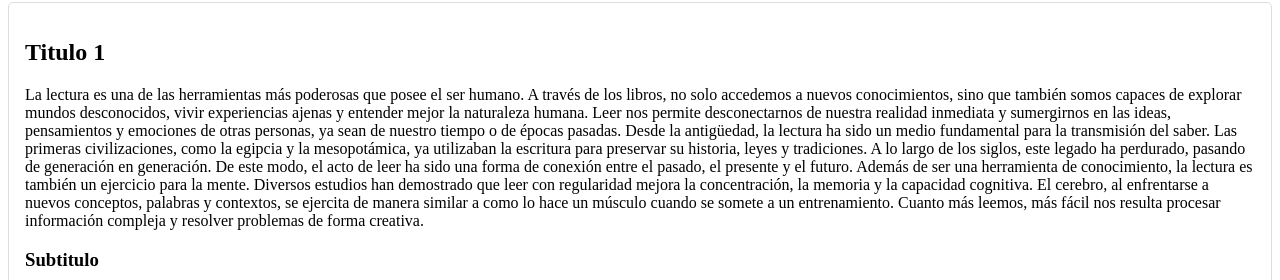
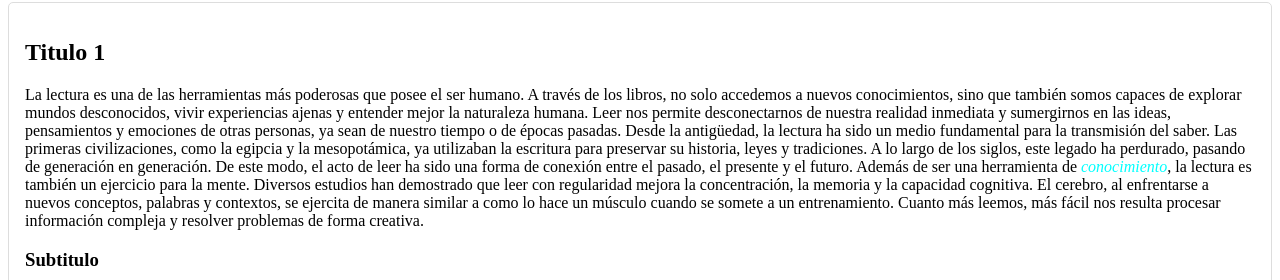
Before and after one commit to JoseGomezP/Lab15, a plain HTML site: page index.html in a window 1280 px wide. Shown: the part 128-408 px from the top of the page. Drawn offline with Linux system fonts and the light colour scheme.

Commit message:
Cambio10

```diff
--- a/index.html
+++ b/index.html
@@ -32,7 +32,7 @@
 
                 Desde la antigüedad, la lectura ha sido un medio fundamental para la transmisión del saber. Las primeras civilizaciones, como la egipcia y la mesopotámica, ya utilizaban la escritura para preservar su historia, leyes y tradiciones. A lo largo de los siglos, este legado ha perdurado, pasando de generación en generación. De este modo, el acto de leer ha sido una forma de conexión entre el pasado, el presente y el futuro.
 
-                Además de ser una herramienta de conocimiento, la lectura es también un ejercicio para la mente. Diversos estudios han demostrado que leer con regularidad mejora la concentración, la memoria y la capacidad cognitiva. El cerebro, al enfrentarse a nuevos conceptos, palabras y contextos, se ejercita de manera similar a como lo hace un músculo cuando se somete a un entrenamiento. Cuanto más leemos, más fácil nos resulta procesar información compleja y resolver problemas de forma creativa.
+                Además de ser una herramienta de <span class="iluminar">conocimiento</span>, la lectura es también un ejercicio para la mente. Diversos estudios han demostrado que leer con regularidad mejora la concentración, la memoria y la capacidad cognitiva. El cerebro, al enfrentarse a nuevos conceptos, palabras y contextos, se ejercita de manera similar a como lo hace un músculo cuando se somete a un entrenamiento. Cuanto más leemos, más fácil nos resulta procesar información compleja y resolver problemas de forma creativa.
                 </p>
             <article>
                 <h3>Subtitulo</h3>
--- a/style.css
+++ b/style.css
@@ -60,3 +60,7 @@ nav ul li ol li a {
 nav ul li ol li a:hover {
     background-color: #46251c;
 }
+.iluminar{
+    color: aqua;
+    font-style: italic;
+}
```
